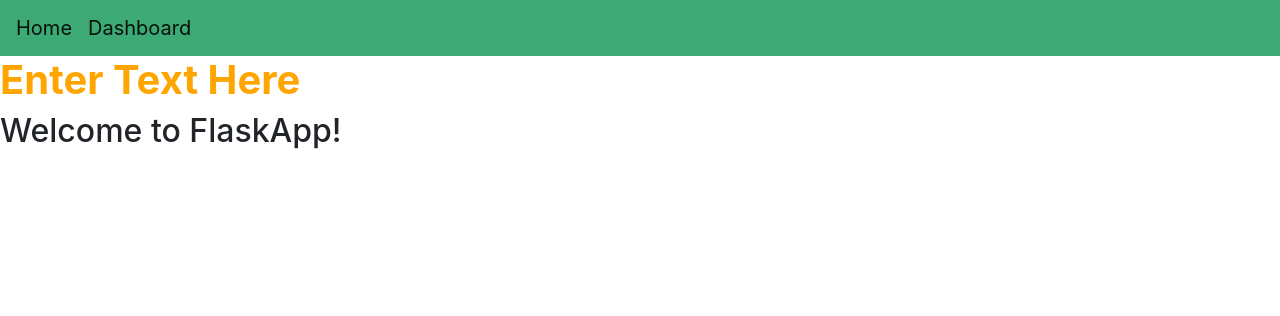
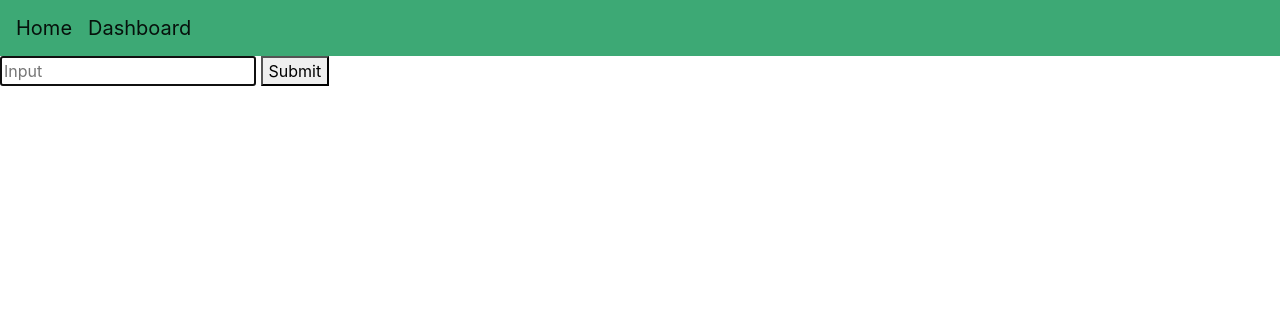
Before and after one commit to khinzen/final-project, a Flask app: page / in a window 1280 px wide. Shown: the top 316 px of the page. Run offline with Flask 3, Linux system fonts and the light colour scheme.

Commit message:
input fix

```diff
--- a/templates/home.html
+++ b/templates/home.html
@@ -1,6 +1,8 @@
 {% extends "index.html" %}
 
 {% block content %}
-<h1>Enter Text Here</h1>
-<h2>Welcome to FlaskApp!</h2>
+    <form action="/home" method="get"></form>
+        <input autocomplete="off" autofocus name="input" placeholder="Input" type="text">
+        <button type="submit">Submit</button>
+
 {% endblock %}
--- a/templates/index.html
+++ b/templates/index.html
@@ -14,8 +14,6 @@
 </head>
 <body>
     {% block content %}
-    <h1>Hello World!</h1>
-    <h2>Welcome to FlaskApp!</h2>
     {% endblock %}
 </body>
 </html>
```
